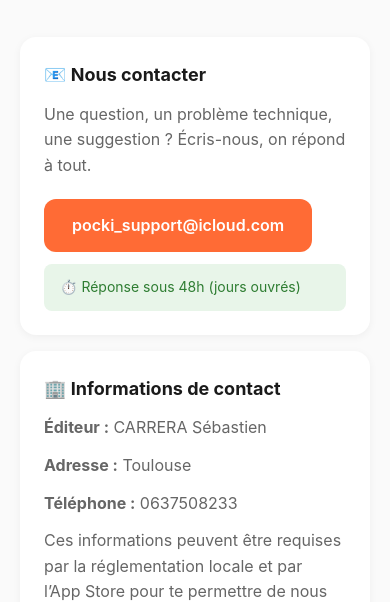
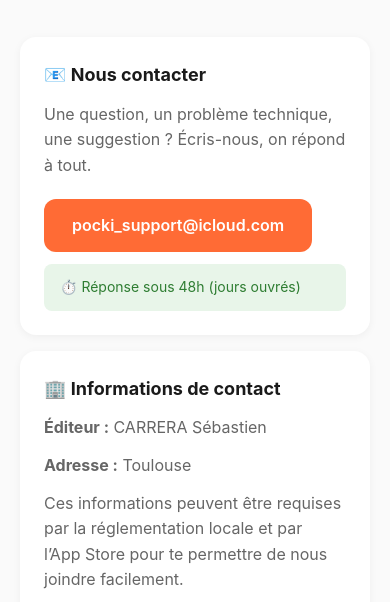
Before and after one commit to tretornx/pocki-legal, a plain HTML site: page support.html in a window 390 px wide. Shown: the part 245-847 px from the top of the page. Drawn offline with Linux system fonts and the light colour scheme.

Commit message:
Remove phone number from support.html
Removed phone number from contact information section.

```diff
--- a/support.html
+++ b/support.html
@@ -138,7 +138,6 @@
         <h2>🏢 Informations de contact</h2>
         <p><strong>Éditeur :</strong> CARRERA Sébastien</p>
         <p><strong>Adresse :</strong> Toulouse </p>
-        <p><strong>Téléphone :</strong> 0637508233</p>
         <p style="margin-top:12px;">Ces informations peuvent être requises par la réglementation locale et par l’App Store pour te permettre de nous joindre facilement.</p>
     </div>
 
```
